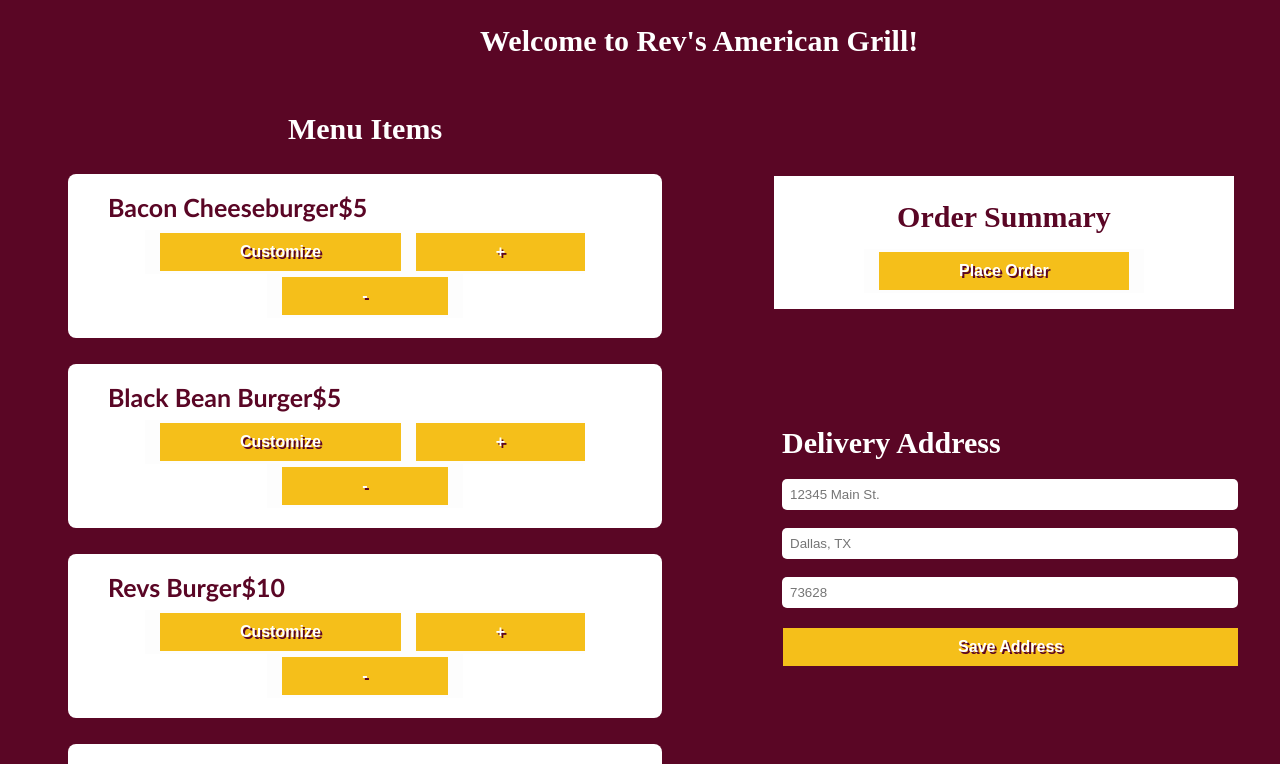
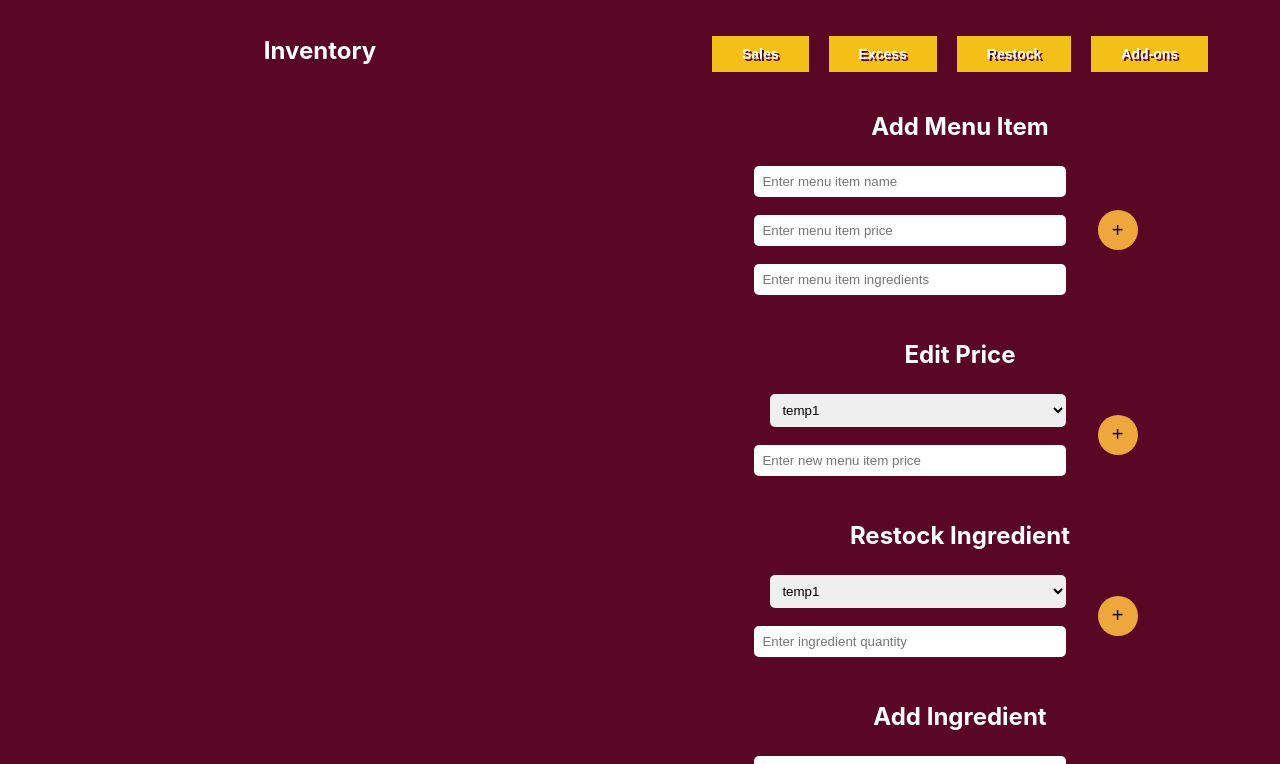
Before and after one commit to aarthi000/CSCE_315_Project_3_HOSTING, a React (Create React App) app: page /customer in a window 1280 px wide. Shown: the top 764 px of the page. Built offline with nearby package versions, Linux system fonts and the light colour scheme.

Commit message:
updated appdb with getMenuItem

```diff
--- a/src/components/ManagerWindow.jsx
+++ b/src/components/ManagerWindow.jsx
@@ -7,9 +7,24 @@ class ManagerWindow extends Component {
     };
 
     render() {
-        const handleClick = (event, nameStr) => {
+        const handleRestock = (event, nameStr) => {
+              window.open("http://localhost:3300/restock");
+        }
+        const handleSales = (event, nameStr) => {
               /* window.open("http://localhost:3300/inventory"); */
-              window.open("http://localhost:3300/restock");
+              let timeinput = prompt("Enter Start Time and End Time (DD/MM/YYYY DD/MM/YYYY)");
+              if (timeinput != null) {
+                  let dates = timeinput.split(" ");
+                  let starttime = dates[0];
+                  let endtime = dates[1];
+
+                  window.open("http://localhost:3300/salesreport");
+                  /*
+                  window.open("http://localhost:3300/sales/?starttime='"+starttime+
+                                     "'&endtime='"+endtime+"'");
+                  */
+              }
+
         }
         return (
             <section className='ManagerWindow'>
@@ -18,9 +33,9 @@ class ManagerWindow extends Component {
                 </div>
                 <div className='right-half'>
                     <div class="report-btn-group">
-                        <button class="role-button">Sales</button>
+                        <button onClick={event => handleSales(event,'sales')}class="role-button">Sales</button>
                         <button class="role-button">Excess</button>
-                        <button onClick={event => handleClick(event,'restock')}class="role-button">Restock</button>
+                        <button onClick={event => handleRestock(event,'restock')}class="role-button">Restock</button>
                         <button class="role-button">Add-ons</button>
                     </div>
 
--- a/src/index.js
+++ b/src/index.js
@@ -1,13 +1,14 @@
 import React from 'react';
 import ReactDOM from 'react-dom/client';
 import './index.css';
-import App from './App';
+/* import App from './App'; */
+import ManagerWindow from './components/ManagerWindow';
 import reportWebVitals from './reportWebVitals';
 
 const root = ReactDOM.createRoot(document.getElementById('root'));
 root.render(
 	<React.StrictMode>
-    	<App />
+    	<ManagerWindow />
   	</React.StrictMode>
 );
 
```
Also changed, not shown: src/appdb.js (+33 -1 lines).
